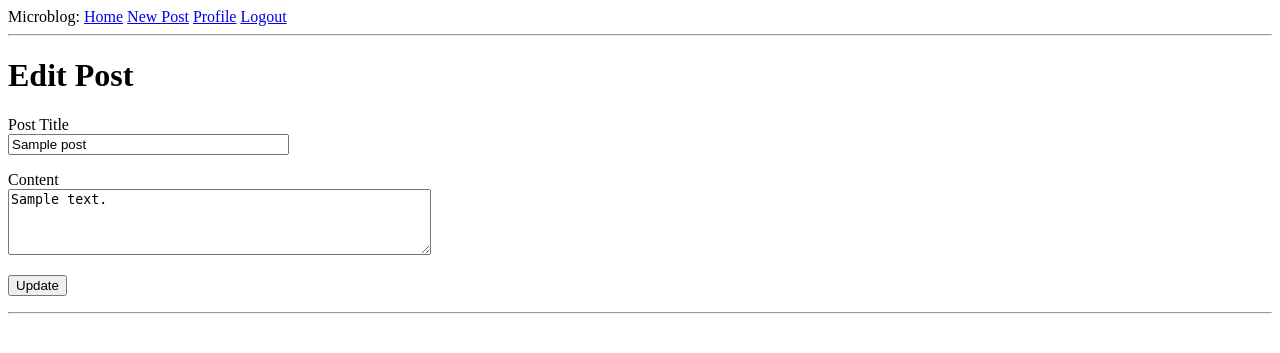
After one commit to bradleetw/microblog, a Flask app: page /update_post/1 in a window 1280 px wide. The commit adds this page. Shown: the top 353 px of the page. Run offline with Flask 2, Linux system fonts and the light colour scheme; a user stored in the database is signed in; tables that the repository leaves empty hold one stand-in row (values such as "Sample post").

Commit message:
Add and update post system

```diff
--- a/app/forms.py
+++ b/app/forms.py
@@ -5,9 +5,13 @@ from wtforms.validators import DataRequired, Email, EqualTo, ValidationError, \
     Length
 from app.models import User
 
+
 class LoginForm(FlaskForm):
-    username = StringField(label='User Name', validators=[DataRequired(message='Need user name.')])
-    password = PasswordField(label='Password', validators=[DataRequired(message='Need password')])
+    username = StringField(
+        label='User Name',
+        validators=[DataRequired(message='Need user name.')])
+    password = PasswordField(
+        label='Password', validators=[DataRequired(message='Need password')])
     remember_me = BooleanField(label='Remember Me')
     submit = SubmitField(label='Sign In')
 
@@ -46,3 +50,18 @@ class EditProfileForm(FlaskForm):
             user = User.query.filter_by(username=username.data).first()
             if user is not None:
                 raise ValidationError('Please use a different username.')
+
+
+class PostForm(FlaskForm):
+    title = StringField('Post Title',
+                        validators=[DataRequired(message='Need Post title.')])
+    body = TextAreaField('Content', validators=[Length(min=0, max=140)])
+    submit = SubmitField('New Post')
+
+
+class UpdatePostForm(FlaskForm):
+    title = StringField('Post Title',
+                        validators=[DataRequired(message='Need Post title.')])
+    body = TextAreaField('Content', validators=[Length(min=0, max=140)])
+    submit = SubmitField('Update')
+    # delete = SubmitField('Delete')
--- a/app/routes.py
+++ b/app/routes.py
@@ -1,9 +1,11 @@
 from app import app, db
 from flask import render_template, redirect, flash, url_for, request
 from app.forms import LoginForm, RegistrationForm, EditProfileForm
+from app.forms import PostForm, UpdatePostForm
 from flask_login import current_user, login_user, logout_user, login_required
-from app.models import User
+from app.models import User, Post
 from werkzeug.urls import url_parse
+from werkzeug.exceptions import abort
 from datetime import datetime
 
 
@@ -11,12 +13,7 @@ from datetime import datetime
 @app.route('/index')
 @login_required
 def index():
-    posts = [
-        {'author': {'username': 'James'},       'body': 'I am OK!'},
-        {'author': {'username': 'Brad lee'},    'body': 'Fine~~~'},
-        {'author': {'username': 'Vivian'},      'body': 'You are welcome'},
-        {'author': {'username': 'Andy'},        'body': 'No Problem!'}
-    ]
+    posts = Post.query.all()
     return render_template('index.html', title='Home Page', posts=posts)
 
 
@@ -63,13 +60,8 @@ def register():
 @login_required
 def user(username):
     user = User.query.filter_by(username=username).first_or_404()
-    posts = [{
-        'author': user,
-        'body': 'Test post #1'
-    }, {
-        'author': user,
-        'body': 'Test post #2'
-    }]
+    posts = Post.query.filter_by(user_id=user.id)
+
     return render_template('user.html', user=user, posts=posts)
 
 
@@ -96,3 +88,53 @@ def edit_profile():
     return render_template('edit_profile.html',
                            title='Edit Profile',
                            form=form)
+
+
+@app.route('/create_post', methods=['GET', 'POST'])
+@login_required
+def create_post():
+    form = PostForm()
+    if form.validate_on_submit():
+        post = Post(title=form.title.data, body=form.body.data, user_id=current_user.id)
+        db.session.add(post)
+        db.session.commit()
+        flash('Congratulations, post is created!')
+        return redirect(url_for('index'))
+    return render_template('post/create_post.html', title='Create Post', form=form)
+
+
+@app.route('/update_post/<int:post_id>', methods=['GET', 'POST'])
+@login_required
+def update_post(post_id):
+    post = get_post(id=post_id)
+    form = UpdatePostForm()
+    if form.validate_on_submit():
+        post.title = form.title.data
+        post.body = form.body.data
+        # post.timestamp = datetime.utcnow()
+        db.session.commit()
+        flash('Congratulations, post is updated!')
+        return redirect(url_for('index'))
+    elif request.method == 'GET':
+        form.title.data = post.title
+        form.body.data = post.body
+    return render_template('post/update_post.html',
+                           title='Edit Post',
+                           form=form
+                           )
+
+
+@app.route('/delete/<int:post_id>', methods=('POST', ))
+@login_required
+def delete_post(post_id):
+    post = get_post(id=post_id)
+    db.session.delete(post)
+    db.commit()
+    return redirect(url_for('index'))
+
+
+def get_post(id, check_author=True):
+    post = Post.query.filter_by(id=id).first_or_404()
+    if check_author and post.author != current_user:
+        abort(403)
+    return post
--- a/app/templates/_post.html
+++ b/app/templates/_post.html
@@ -1,6 +1,7 @@
 <table>
     <tr valign="top">
         <td><img src="{{ post.author.avatar(36) }}"></td>
-        <td>{{ post.author.username }} says:<br>{{ post.body }}</td>
+        <td>{{ post.author.username }} says:</td>
+        <td>[{{ post.title }}]<br>{{ post.body }}</td>
     </tr>
 </table>
--- a/app/templates/base.html
+++ b/app/templates/base.html
@@ -18,6 +18,7 @@
         {% if current_user.is_anonymous %}
         <a href="{{ url_for('login') }}">Login</a>
         {% else %}
+        <a href="{{ url_for('create_post') }}">New Post</a>
         <a href="{{ url_for('user', username=current_user.username) }}">Profile</a>
         <a href="{{ url_for('logout') }}">Logout</a>
         {% endif %}
--- /dev/null
+++ b/app/templates/post/update_post.html
@@ -0,0 +1,24 @@
+{% extends "base.html" %}
+
+{% block content %}
+<h1>{{ title }}</h1>
+<form action="" method="post">
+    {{ form.hidden_tag() }}
+    <p>
+        {{ form.title.label }}<br>
+        {{ form.title(size=32) }}<br>
+        {% for error in form.title.errors %}
+        <span style="color: red;">[{{ error }}]</span>
+        {% endfor %}
+    </p>
+    <p>
+        {{ form.body.label }}<br>
+        {{ form.body(cols=50, rows=4) }}<br>
+        {% for error in form.body.errors %}
+        <span style="color: red;">[{{ error }}]</span>
+        {% endfor %}
+    </p>
+    <p>{{ form.submit() }}</p>
+</form>
+<hr>
+{% endblock %}
--- a/app/templates/user.html
+++ b/app/templates/user.html
@@ -10,7 +10,7 @@
                     <p>{{ user.about_me }}</p>
                 {% endif %}
                 {% if user.last_seen %}
-                    <p>Last seen on: {{ user.last_seen }}</p>
+                    <p>Last seen on: {{ user.last_seen.strftime('%Y-%m-%d %H:%M') }}</p>
                 {% endif %}
                 {% if user == current_user %}
                     <p><a href="{{ url_for('edit_profile') }}">Edit your profile</a></p>
@@ -21,5 +21,9 @@
     <hr>
     {% for post in posts %}
         {% include '_post.html' %}
+        {% if current_user == post.author %}
+        <a class="action" href="{{ url_for('update_post', post_id=post.id) }}">Edit</a>
+        {% endif %}
+        <hr>
     {% endfor %}
 {% endblock %}
```
Also changed, not shown: app/templates/index.html (+9 -1 lines), app/templates/post/create_post.html (added, +23 -0 lines).
